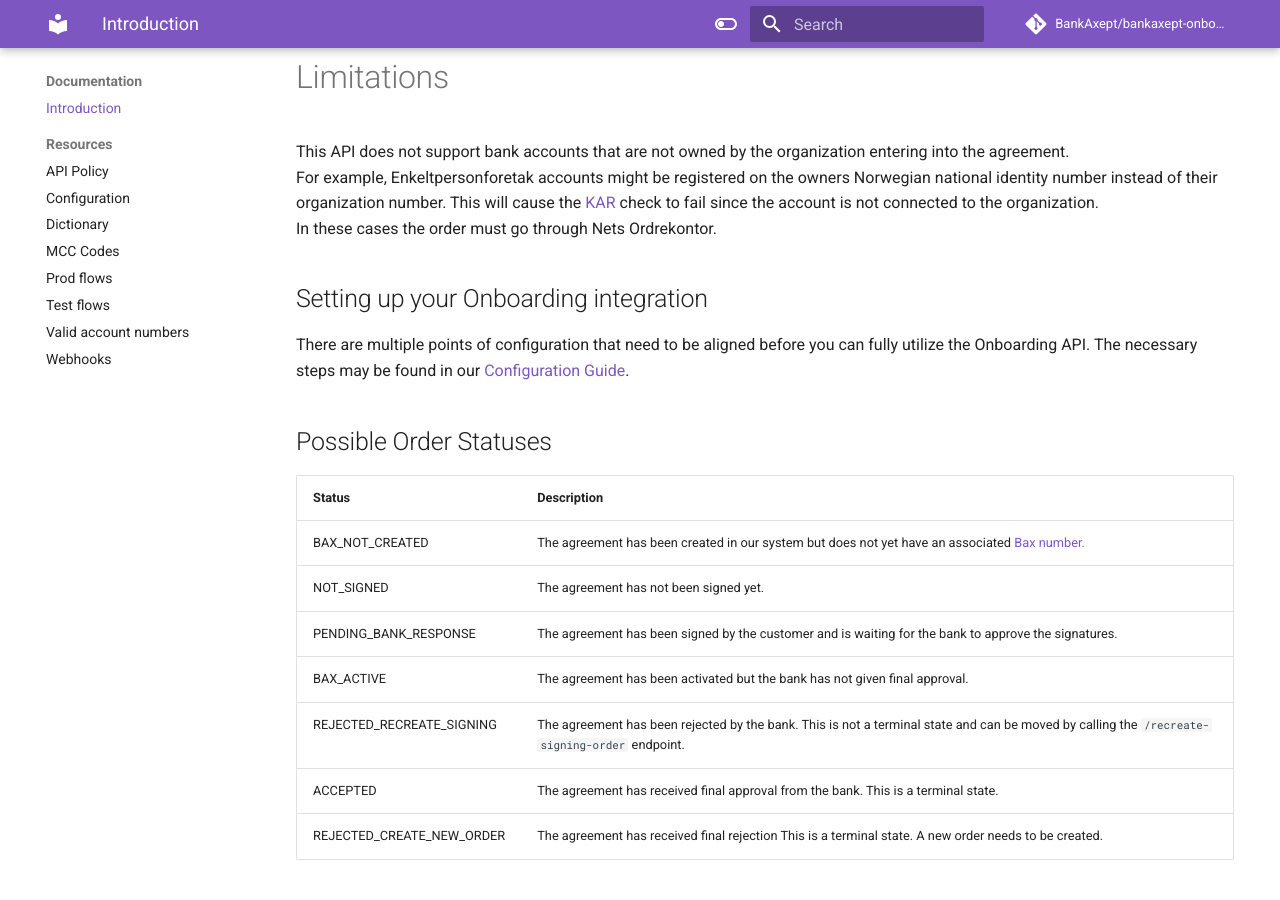
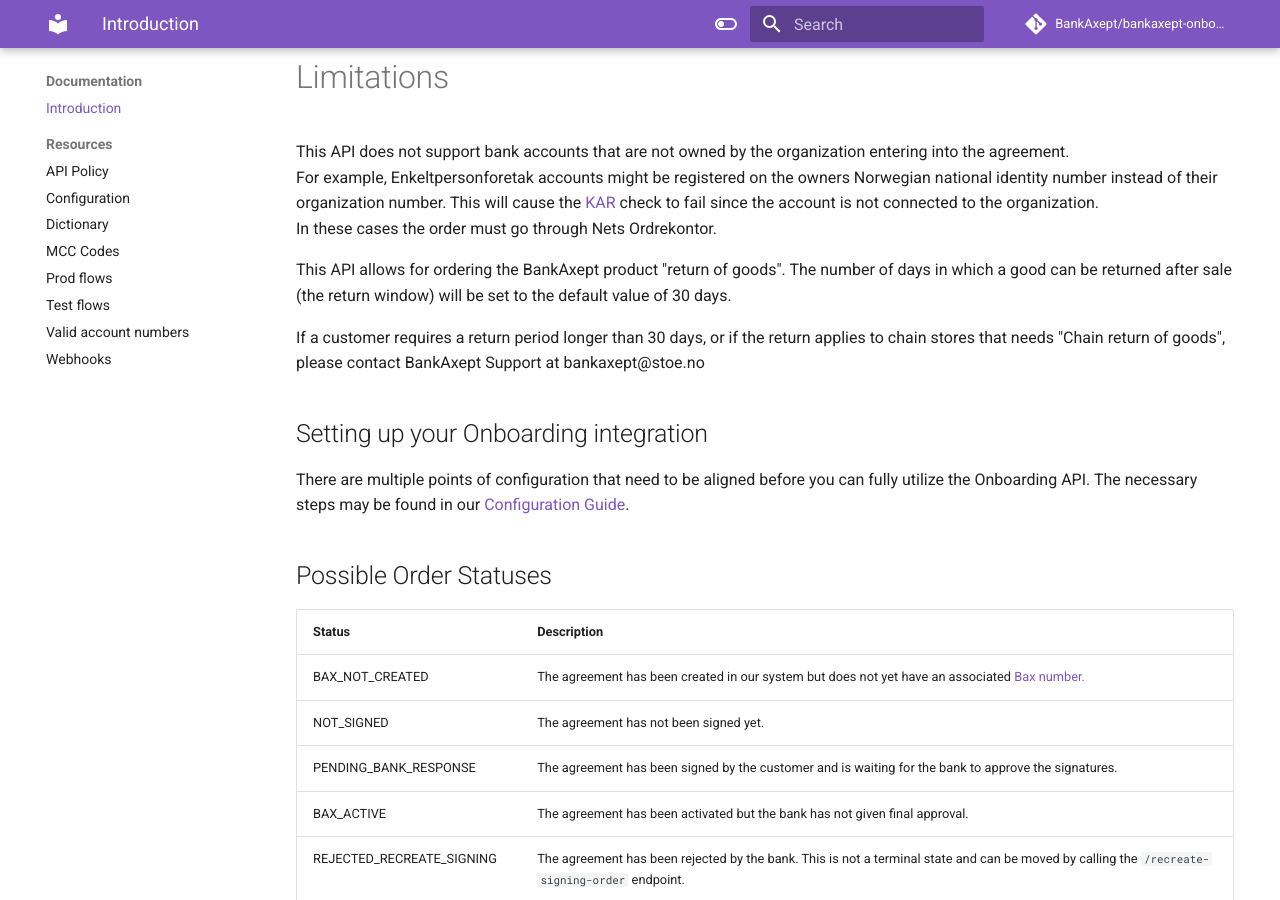
Before and after one commit to BankAxept/bankaxept-onboarding-external-documentation, an MkDocs documentation site: the page built from docs/getting_started.md, in a window 1280 px wide and 900 px high, scrolled down 711 px. Built offline with MkDocs 1.6.1 and Material for MkDocs 9.7.7, drawn with Linux system fonts in a browser that asks for light colours; comment, search, counter and statistics services are not loaded.

Commit message:
Limitations around return of goods (#33)

```diff
--- a/docs/getting_started.md
+++ b/docs/getting_started.md
@@ -23,6 +23,10 @@ maintains the network necessary for payment terminals to work.
 This API does not support bank accounts that are not owned by the organization entering into the agreement. <br/>
 For example, Enkeltpersonforetak accounts might be registered on the owners Norwegian national identity number instead of their organization number. This will cause the [KAR](dictionary.md) check to fail since the account is not connected to the organization.  <br/>
 In these cases the order must go through Nets Ordrekontor.
+
+This API allows for ordering the BankAxept product "return of goods". The number of days in which a good can be returned after sale (the return window) will be set to the default value of 30 days.
+
+If a customer requires a return period longer than 30 days, or if the return applies to chain stores that needs "Chain return of goods", please contact BankAxept Support at bankaxept@stoe.no
 
 ## Setting up your Onboarding integration
 
```
